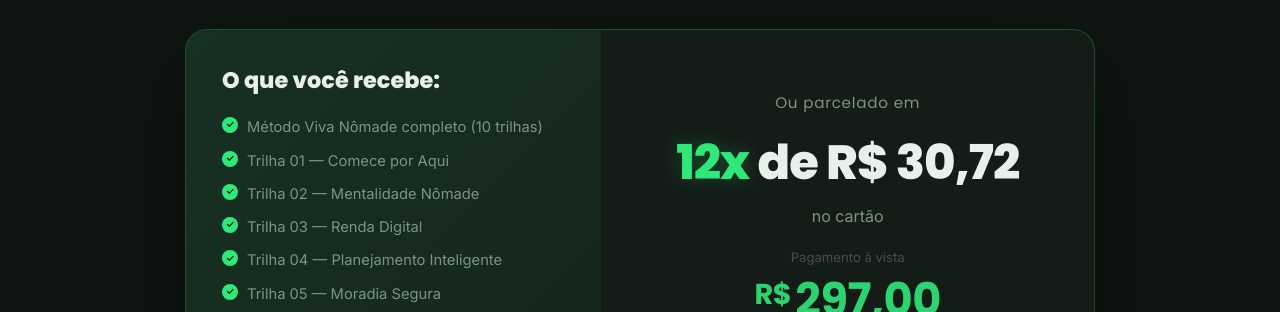
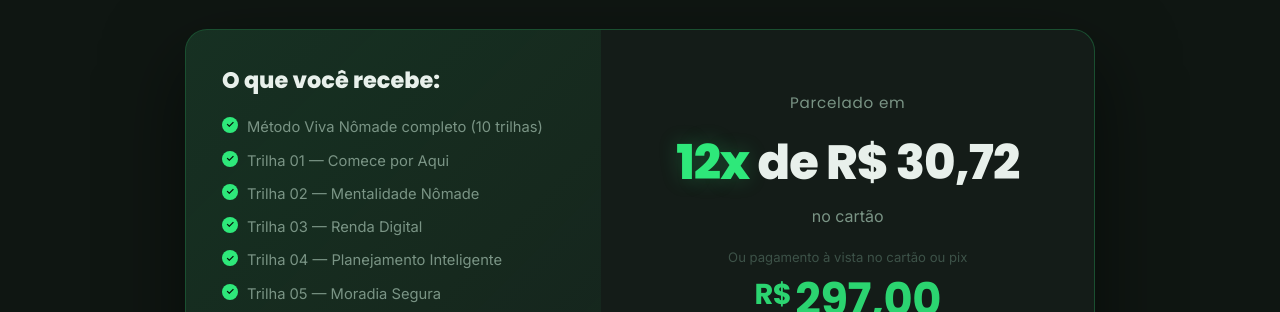
Before and after one commit to nandoadm/Christhofer-VivaNomade, a plain HTML site: page index.html in a window 1280 px wide. Shown: the part 9153-9465 px from the top of the page. Drawn offline with Linux system fonts and the light colour scheme.

Commit message:
ajuste de copy parcelamento

```diff
--- a/index.html
+++ b/index.html
@@ -1103,10 +1103,10 @@
 
                 <div class="vn-offer-middle">
                     <div class="vn-price-block" id="vn-price-block">
-                        <p class="vn-price-installment">Ou parcelado em</p>
+                        <p class="vn-price-installment">Parcelado em</p>
                         <p class="vn-price-installments" style="margin-bottom:18px;"><strong><span class="vn-price-12x">12x</span> de R$ 30,72</strong> no
                             cartão</p>
-                        <p class="vn-price-or">Pagamento à vista</p>
+                        <p class="vn-price-or">Ou pagamento à vista no cartão ou pix</p>
                         <p class="vn-price-main" id="vn-price-main" aria-label="R$ 297,00 à vista">
                             <span class="vn-price-small">R$</span>297,00
                         </p>
```
